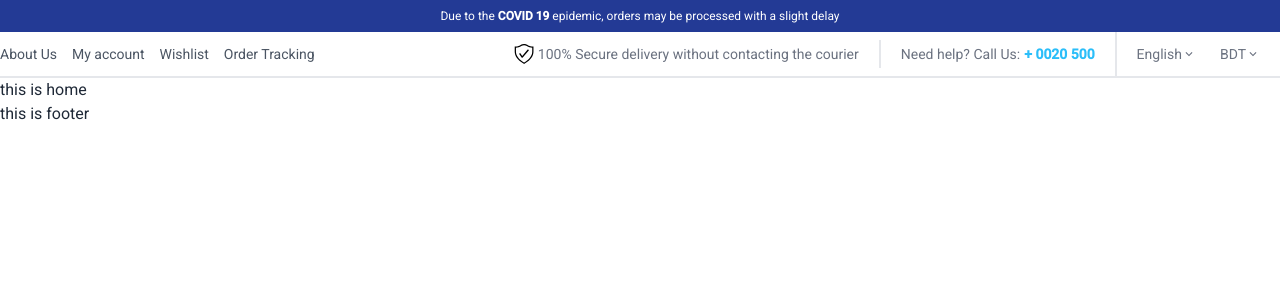
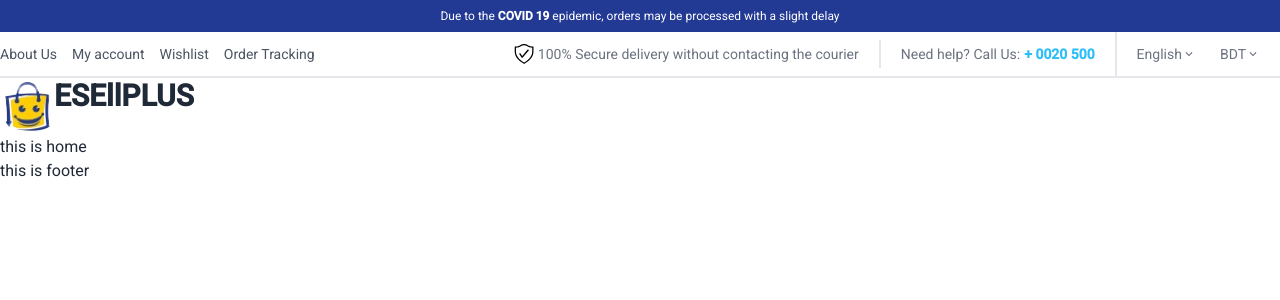
Before and after one commit to shakilahmedshuvo/esellplus, a React (Vite) app: page / in a window 1280 px wide. Shown: the top 300 px of the page. Built offline with nearby package versions, Linux system fonts and the light colour scheme.

Commit message:
import logo image

```diff
--- a/src/Page/HomePage/Navbar/Navbar.jsx
+++ b/src/Page/HomePage/Navbar/Navbar.jsx
@@ -1,48 +1,28 @@
-import { VscWorkspaceTrusted } from "react-icons/vsc";
-import { MdKeyboardArrowDown } from "react-icons/md";
+import TopNavbar from "./TopNavbar";
+import logo from "../../../../public/logo.png";
 
 const Navbar = () => {
     return (
         <div>
+            <TopNavbar />
 
-            <>
-                <p className="text-white bg-[#233A95] text-center py-2 text-xs px-6 lg:px-0">
-                    Due to the <span className="font-bold">COVID 19</span> epidemic, orders may be processed with a slight delay
-                </p>
-            </>
+            <div className="max-w-7xl mx-auto grid grid-cols-12">
 
-            <div className="border-b-2 border-gray-200 hidden lg:block">
-                <div className="max-w-7xl mx-auto grid grid-cols-12">
+                {/* logo section start */}
+                <div className="flex">
 
-                    <div className="col-span-4 flex justify-between text-sm pr-28 text-gray-600 items-center">
-                        <p>About Us</p>
-                        <p>My account</p>
-                        <p>Wishlist</p>
-                        <p>Order Tracking</p>
+                    <img
+                        src={logo}
+                        alt="" />
+
+                    <div>
+                        <h2 className="text-3xl font-semibold">
+                            ESEllPLUS
+                        </h2>
                     </div>
+                </div>
+                {/* logo section end */}
 
-                    <div className="col-span-8 flex justify-end text-sm text-gray-500">
-                        <p className="border-r-2 my-2 px-5 flex items-center">
-                            <VscWorkspaceTrusted className="text-black text-xl mr-1" />100% Secure delivery without contacting the courier
-                        </p>
-                        <p className="border-r-2 flex items-center px-5">
-                            Need help? Call Us: <span className="text-[#2BBEF9] font-bold ms-1">+ 0020 500</span>
-                        </p>
-
-                        <div className="flex items-center mx-2">
-
-                            <p className="px-3 py-3 flex items-center font-normal">
-                                English<MdKeyboardArrowDown />
-                            </p>
-                            <p className="px-3 py-3 flex items-center font-normal">
-                                BDT<MdKeyboardArrowDown />
-                            </p>
-
-                        </div>
-
-                    </div>
-
-                </div>
             </div>
 
         </div>
--- /dev/null
+++ b/src/Page/HomePage/Navbar/TopNavbar.jsx
@@ -0,0 +1,50 @@
+import { VscWorkspaceTrusted } from "react-icons/vsc";
+import { MdKeyboardArrowDown } from "react-icons/md";
+
+const TopNavbar = () => {
+    return (
+        <div>
+            <>
+                <p className="text-white bg-[#233A95] text-center py-2 text-xs px-6 lg:px-0">
+                    Due to the <span className="font-bold">COVID 19</span> epidemic, orders may be processed with a slight delay
+                </p>
+            </>
+
+            <div className="border-b-2 border-gray-200 hidden lg:block">
+                <div className="max-w-7xl mx-auto grid grid-cols-12">
+
+                    <div className="col-span-4 flex justify-between text-sm pr-28 text-gray-600 items-center">
+                        <p>About Us</p>
+                        <p>My account</p>
+                        <p>Wishlist</p>
+                        <p>Order Tracking</p>
+                    </div>
+
+                    <div className="col-span-8 flex justify-end text-sm text-gray-500">
+                        <p className="border-r-2 my-2 px-5 flex items-center">
+                            <VscWorkspaceTrusted className="text-black text-xl mr-1" />100% Secure delivery without contacting the courier
+                        </p>
+                        <p className="border-r-2 flex items-center px-5">
+                            Need help? Call Us: <span className="text-[#2BBEF9] font-bold ms-1">+ 0020 500</span>
+                        </p>
+
+                        <div className="flex items-center mx-2">
+
+                            <p className="px-3 py-3 flex items-center font-normal">
+                                English<MdKeyboardArrowDown />
+                            </p>
+                            <p className="px-3 py-3 flex items-center font-normal">
+                                BDT<MdKeyboardArrowDown />
+                            </p>
+
+                        </div>
+
+                    </div>
+
+                </div>
+            </div>
+        </div>
+    );
+};
+
+export default TopNavbar;
```
